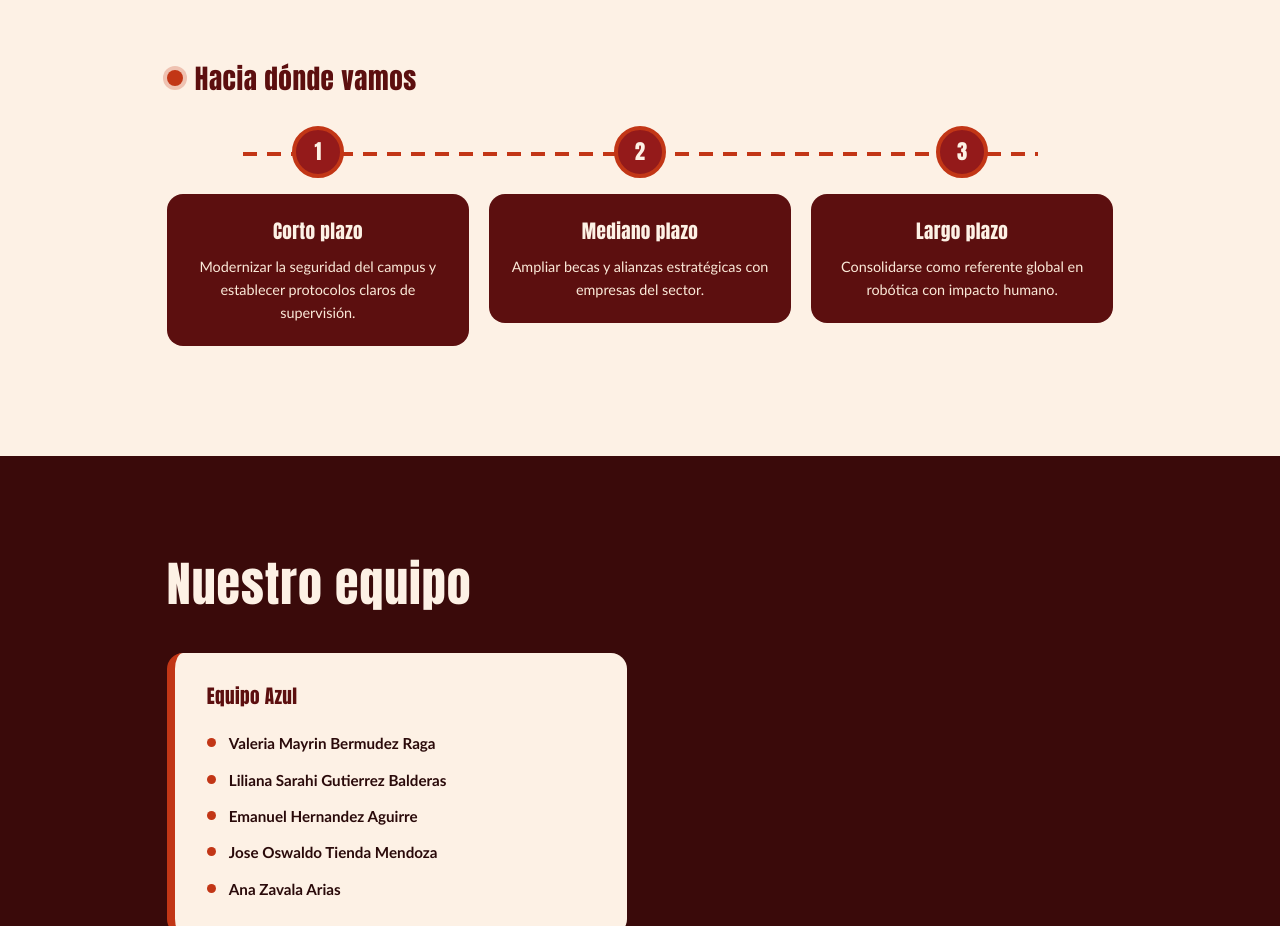
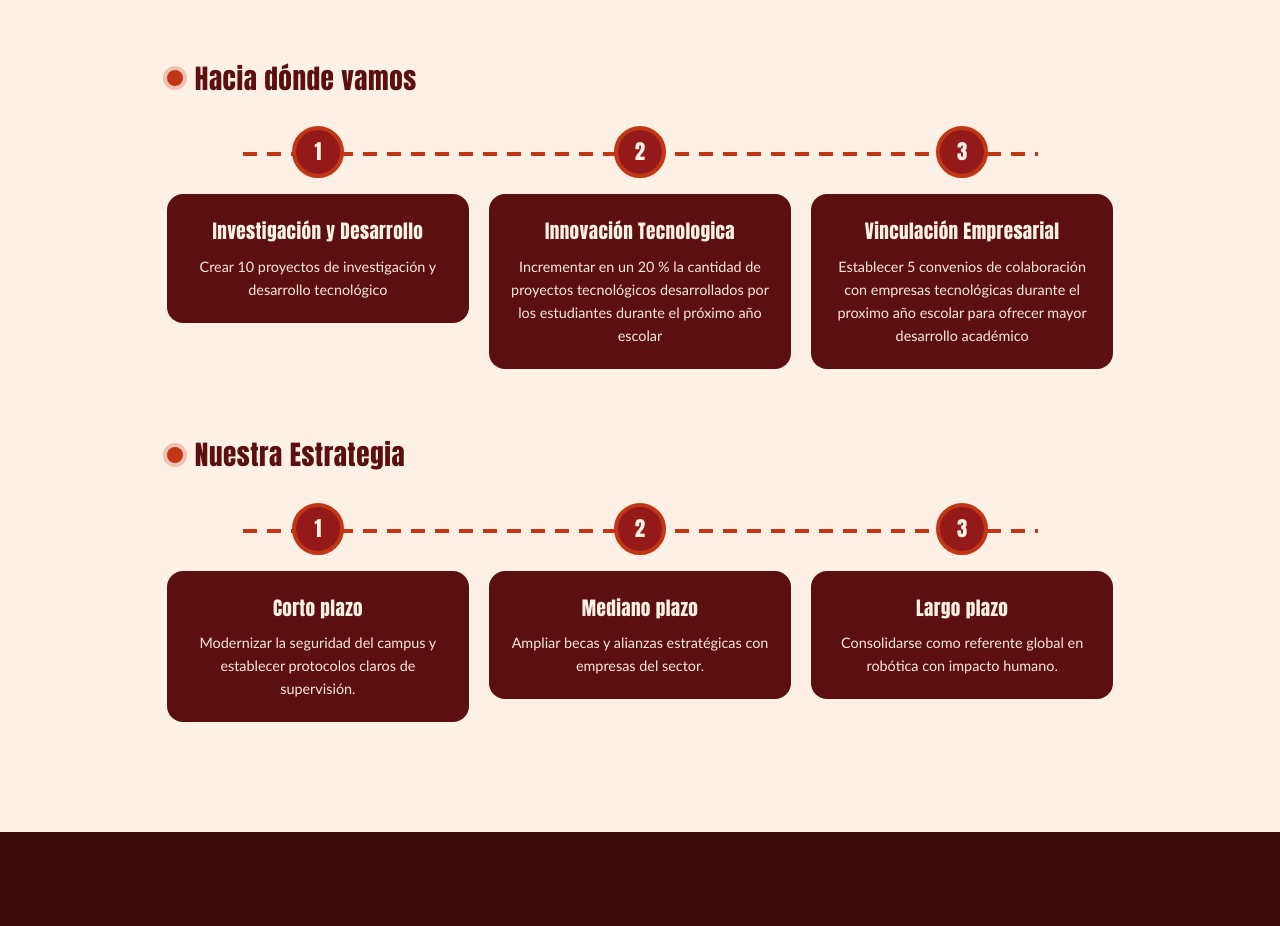
Before and after one commit to ana117-ctrl/Proyecto-HabilidadesGerenciales, a plain HTML site: page Pagina_Baymax_Oswaldo/Index.html in a window 1280 px wide. Shown: the part 2780-3706 px from the top of the page. Drawn offline with Linux system fonts and the light colour scheme.

Commit message:
nada de cambios en el diseño final

```diff
--- a/Pagina_Baymax_Oswaldo/Index.html
+++ b/Pagina_Baymax_Oswaldo/Index.html
@@ -316,12 +316,24 @@ footer a:hover{color:var(--cream);}
     <div class="block">
       <h3 class="block-title"><span class="dot"></span>Hacia dónde vamos</h3>
       <ol class="roadmap">
+        <li><span class="node">1</span><div class="step"><h4>Investigación y Desarrollo</h4><p>Crear 10 proyectos de investigación y desarrollo tecnológico</p></div></li>
+        <li><span class="node">2</span><div class="step"><h4>Innovación Tecnologica</h4><p>Incrementar en un 20 % la cantidad de proyectos tecnológicos desarrollados por los estudiantes durante el próximo año escolar</p></div></li>
+        <li><span class="node">3</span><div class="step"><h4>Vinculación Empresarial</h4><p>Establecer 5 convenios de colaboración con empresas tecnológicas durante el proximo año escolar para ofrecer mayor desarrollo académico</p></div></li>
+      </ol>
+    </div>
+    <div class="block">
+      <h3 class="block-title"><span class="dot"></span>Nuestra Estrategia</h3>
+      <ol class="roadmap">
         <li><span class="node">1</span><div class="step"><h4>Corto plazo</h4><p>Modernizar la seguridad del campus y establecer protocolos claros de supervisión.</p></div></li>
         <li><span class="node">2</span><div class="step"><h4>Mediano plazo</h4><p>Ampliar becas y alianzas estratégicas con empresas del sector.</p></div></li>
         <li><span class="node">3</span><div class="step"><h4>Largo plazo</h4><p>Consolidarse como referente global en robótica con impacto humano.</p></div></li>
       </ol>
     </div>
+
+
   </div>
+
+
 </section>
 
 <!-- EQUIPO -->
```
